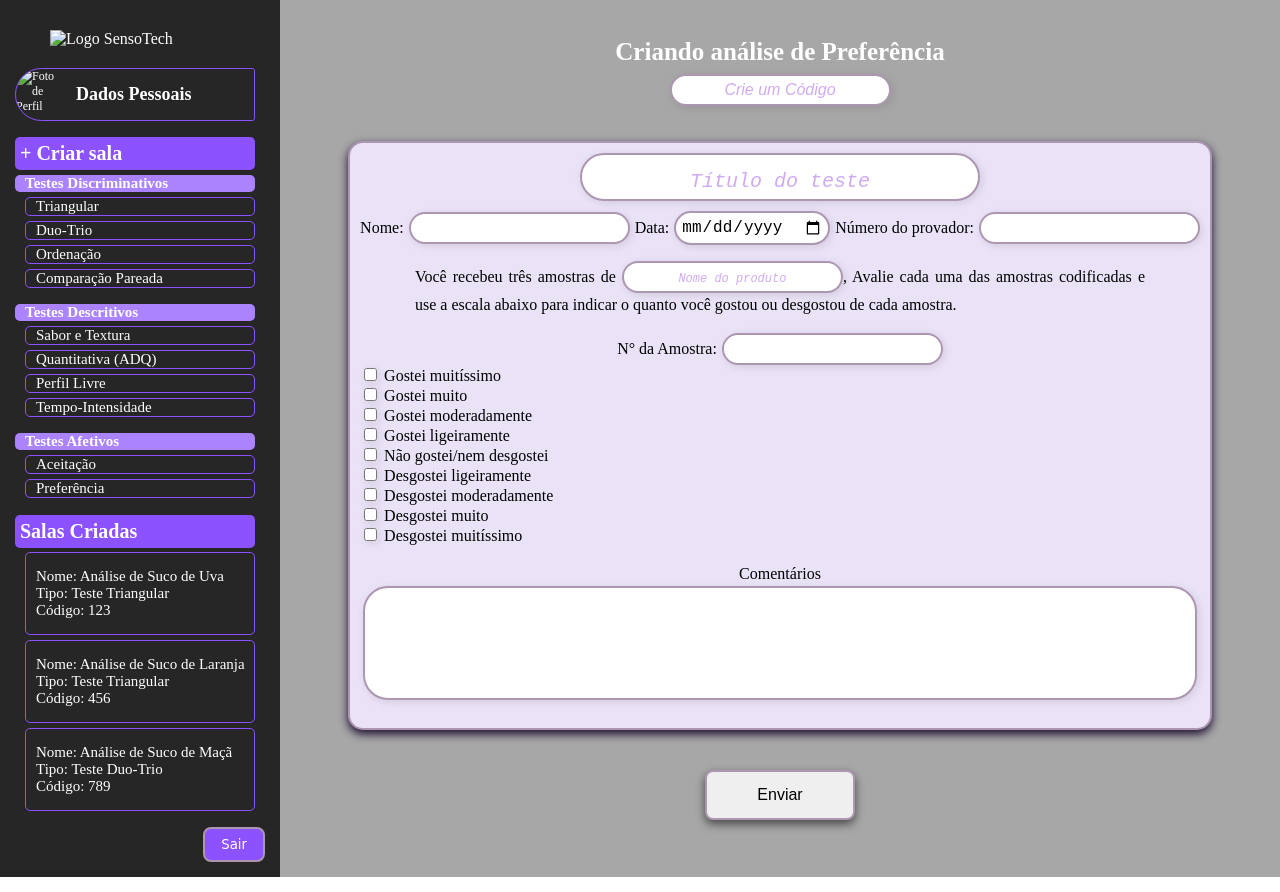
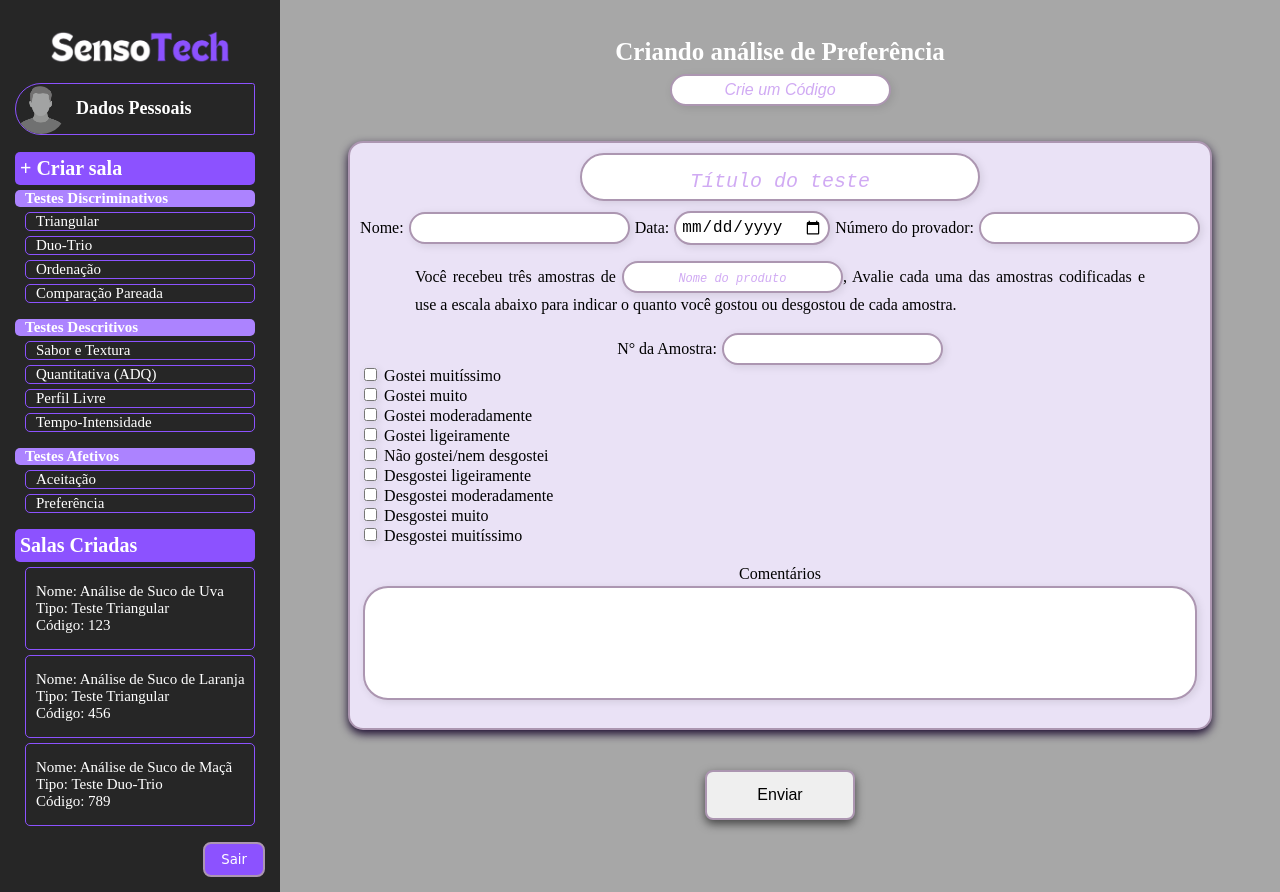
Before and after one commit to EloizaMotin/SensoTech, a plain HTML site: page testedeaceitação.html in a window 1280 px wide. Drawn offline with Linux system fonts and the light colour scheme; a web font is replaced by a local one.

Commit message:
Update testedeaceitação.html

```diff
--- a/testedeaceitação.html
+++ b/testedeaceitação.html
@@ -13,10 +13,10 @@
     <div class="container">
         <div class="menu">
             <div>
-                <img src="img/logosensotech.png" alt="Logo SensoTech">
+                <img src="logosensotech.png" alt="Logo SensoTech">
             </div>
             <div class="perfil">
-                <img src="img/perfil.pnj.png" alt="Foto de Perfil">
+                <img src="perfil.pnj.png" alt="Foto de Perfil">
                 <a href="inicio.html"><h2>Dados Pessoais</h2></a>
             </div>
             <div class="margem">
```
